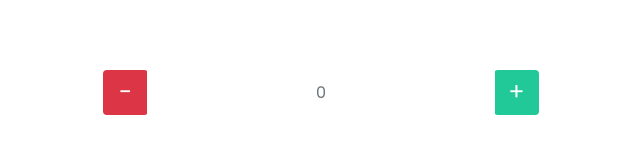
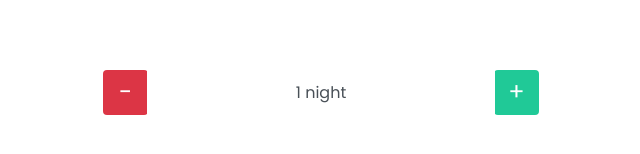
Before and after one commit to ramiouse/fullstackjsdev-travel, a React (Create React App) app: page /example in a window 1280 px wide. Shown: the part 300-454 px from the top of the page, without its empty margins (319-959 px from the left). Built offline with nearby package versions, Linux system fonts and the light colour scheme.

Commit message:
component-input-number
create & testing input number with suffix preffix isplurallsuffix, and many more.

```diff
--- a/src/elements/Form/InputNumber/index.js
+++ b/src/elements/Form/InputNumber/index.js
@@ -5,7 +5,8 @@ import "./index.scss";
 
 // FUNCTION NUMBER => case verifyng number input
 export default function Number(props) {
-  const { value, placeholder, min, max, name, prefix, suffix } = props;
+  const { value, placeholder, min, max, name, prefix, suffix, isSuffixPlural } =
+    props;
   const [InputValue, setInputValue] = useState(`${prefix}${value}${suffix}`);
 
   // FUNCTION ONCHANGE => rules when onChange is called / Form input is changed
@@ -18,16 +19,18 @@ export default function Number(props) {
     const isNumeric = patternNumeric.test(value);
 
     // RULES VALUE => isnumeric and <= max && >= min
-    if(isNumeric && +value <= max && +value >= min) {
+    if (isNumeric && +value <= max && +value >= min) {
       props.onChange({
         target: {
           name: name,
-                value: +value
-            }
+          value: +value,
+        },
       });
 
       // CALL FUNCTION => setInputValue
-        setInputValue(`${prefix}${value}${suffix}`);
+      setInputValue(
+        `${prefix}${value}${suffix}${isSuffixPlural && value > 1 ? "s" : ""}`
+      );
     }
   };
 
@@ -36,8 +39,8 @@ export default function Number(props) {
       onChange({
         target: {
           name: name,
-            value: +value - 1
-        }
+          value: +value - 1,
+        },
       });
   };
 
@@ -46,8 +49,8 @@ export default function Number(props) {
       onChange({
         target: {
           name: name,
-            value: +value + 1
-        }
+          value: +value + 1,
+        },
       });
   };
 
@@ -55,7 +58,10 @@ export default function Number(props) {
     <div className={["input-number mb-3", props.outerClassName].join(" ")}>
       <div className="input-group">
         <div className="input-group-prepend">
-                <span className="input-group-text minus" onClick={minus}> - </span>
+          <span className="input-group-text minus" onClick={minus}>
+            {" "}
+            -{" "}
+          </span>
         </div>
         <input
           type="text"
@@ -83,13 +89,14 @@ Number.defaultProps = {
   min: 1,
   max: 1,
   prefix: "",
-    suffix: ""
-}
+  suffix: "",
+};
 
 // rule of props element
 Number.propTypes = {
   value: propTypes.oneOfType([propTypes.string, propTypes.number]),
-    onChange : propTypes.func,
+  onChange: propTypes.func,
   placeholder: propTypes.string,
-    outerClassName: propTypes.string
-}
+  isSuffixPlural: propTypes.bool,
+  outerClassName: propTypes.string,
+};
--- a/src/pages/Example.js
+++ b/src/pages/Example.js
@@ -1,21 +1,26 @@
-import React, { Component } from 'react';
-import InputNumber from 'elements/Form/InputNumber';
+import React, { Component } from "react";
+import InputNumber from "elements/Form/InputNumber";
 export default class Example extends Component {
   state = {
-    value:""
+    value: "1",
   };
 
-  handleChange = e => {
+  handleChange = (e) => {
     this.setState({ [e.target.name]: e.target.value });
   };
 
   render() {
-    return(
+    return (
       <div className="container">
-            <div className="row align-items-center justify-content-center" style={{ height: "100vh" }}>
+        <div
+          className="row align-items-center justify-content-center"
+          style={{ height: "100vh" }}
+        >
           <div className="col-auto">
             <InputNumber
               max={30}
+              suffix=" night"
+              isSuffixPlural
               onChange={this.handleChange}
               name="value"
               value={this.state.value}
@@ -23,6 +28,6 @@ export default class Example extends Component {
           </div>
         </div>
       </div>
-    )
+    );
   }
 }
```
Also changed, not shown: 1 other file (tests, documents, lock files or other folders). Lines whose indentation alone changed are shown as unchanged.
